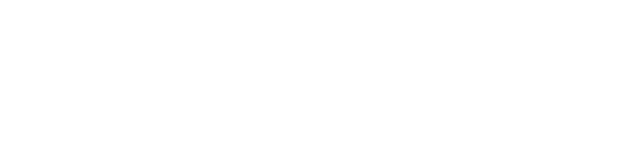
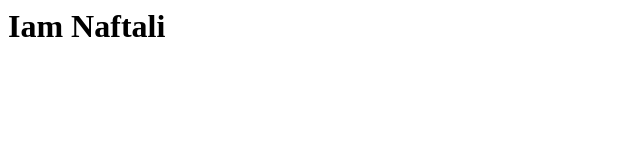
Before and after one commit to naftaliRadnor/naftaliradnor.github.io, a plain HTML site: page index.html in a window 1280 px wide. Shown: the whole page, without its empty margins (0-640 px from the left). Drawn offline with Linux system fonts and the light colour scheme.

Commit message:
Fixed h1

```diff
--- a/index.html
+++ b/index.html
@@ -1,2 +1,2 @@
 
-<h1 Iam Naftali </h1>
+<h1> Iam Naftali </h1>
```
